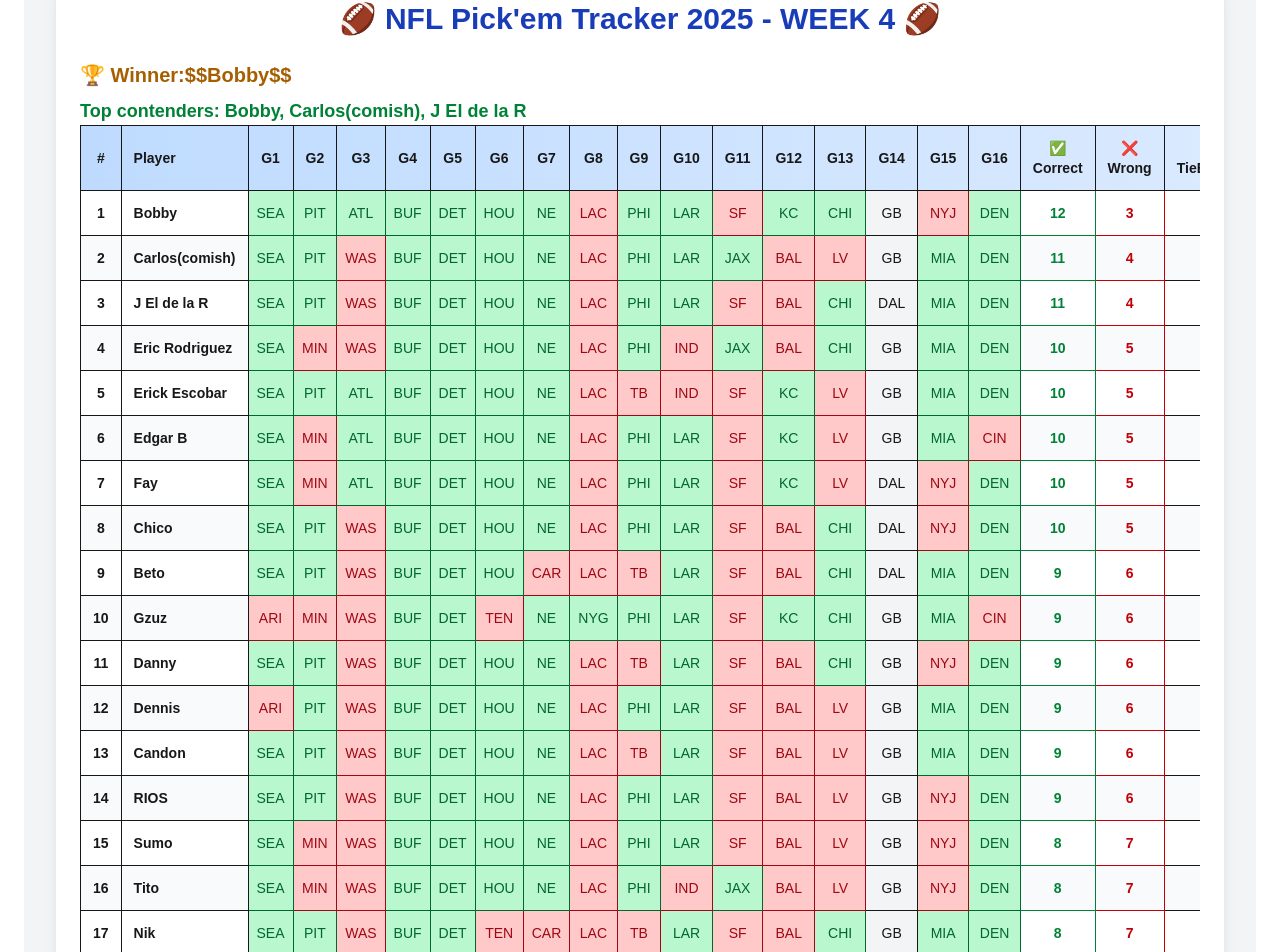
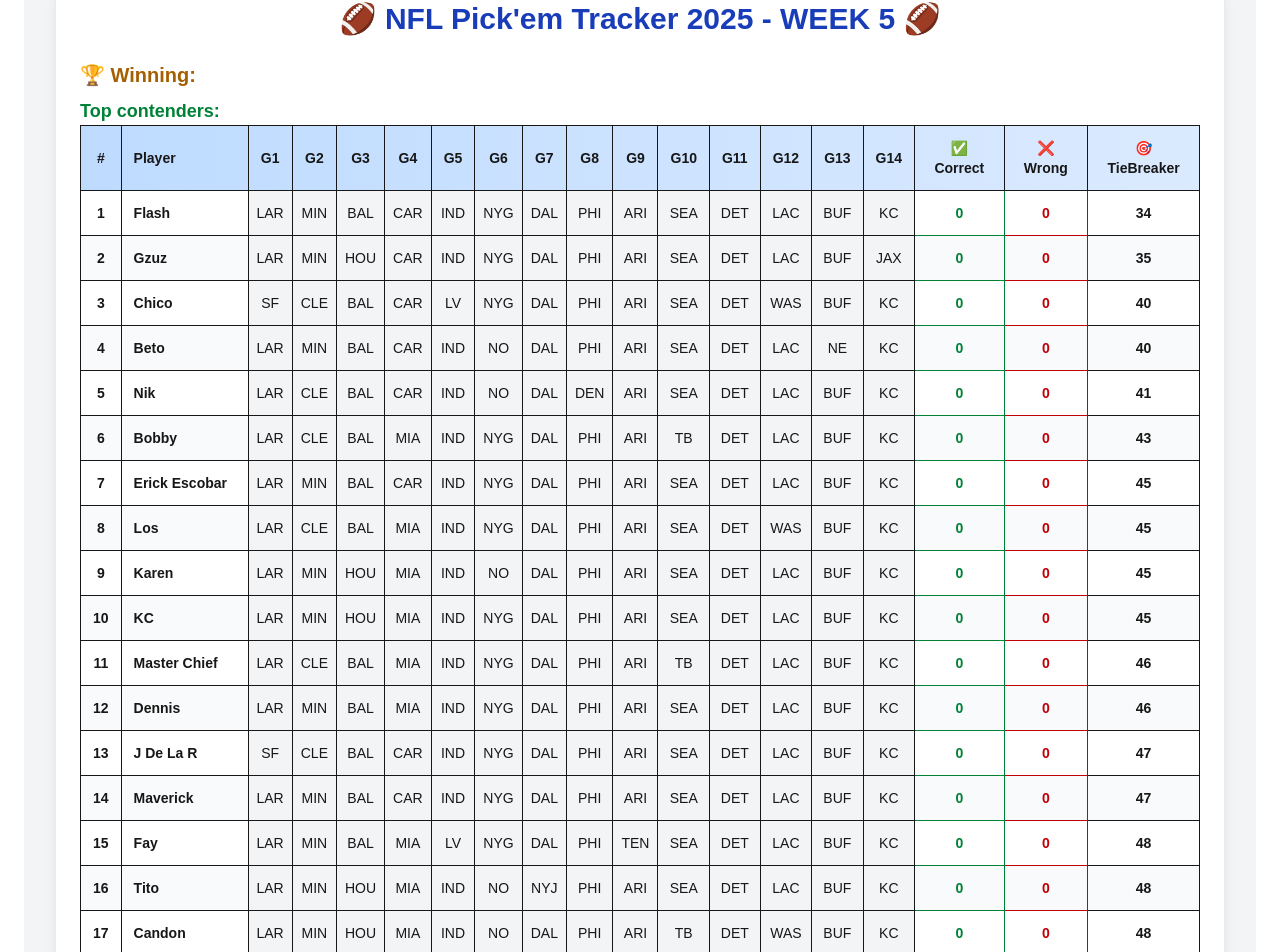
Before and after one commit to CarlosMartinezCM/pickEmTracker, a Next.js app: page / in a window 1280 px wide. Shown: the part 79-1031 px from the top of the page. Built offline with nearby package versions, Linux system fonts and the light colour scheme.

Commit message:
Week 5 player info

```diff
--- a/app/components/PickEmBoard.tsx
+++ b/app/components/PickEmBoard.tsx
@@ -53,35 +53,40 @@ type Result = { [gameIndex: number]: string };
 type LeaderboardPlayer = Player & { correct: number; wrong: number; rank: number };
 
 // Week 4 results
-const confirmedResults: (string | null)[] = ["SEA", "PIT", "ATL", "BUF",
+const confirmedResults: (string | null)[] = [/* Week 5 Results */ null, /* Week 4 results  "SEA", "PIT", "ATL", "BUF",
                                                 "DET", "HOU", "NE", "NYG",
-                                                 "PHI", "LAR", "JAX", "KC","CHI", null, "MIA", "DEN"];
+                                                 "PHI", "LAR", "JAX", "KC","CHI", null, "MIA", "DEN"*/];
 
-// Week 4 Picks (truncated for brevity, keep your full list)
-const initialPlayers: Player[] = [
-  { name: "Carlos(comish)", picks: ["SEA", "PIT", "WAS", "BUF", "DET", "HOU", "NE", "LAC", "PHI", "LAR", "JAX", "BAL", "LV", "GB", "MIA", "DEN"], tiebreaker: 40 },
-  { name: "J El de la R", picks: ["SEA", "PIT", "WAS", "BUF", "DET", "HOU", "NE", "LAC", "PHI", "LAR", "SF", "BAL", "CHI", "DAL", "MIA", "DEN"], tiebreaker: 48 },
-  { name: "Candon", picks: ["SEA", "PIT", "WAS", "BUF", "DET", "HOU", "NE", "LAC", "TB", "LAR", "SF", "BAL", "LV", "GB", "MIA", "DEN"], tiebreaker: 49 },
-  { name: "Fay", picks: ["SEA", "MIN", "ATL", "BUF", "DET", "HOU", "NE", "LAC", "PHI", "LAR", "SF", "KC", "LV", "DAL", "NYJ", "DEN"], tiebreaker: 48 },
-  { name: "Sumo", picks: ["SEA", "MIN", "WAS", "BUF", "DET", "HOU", "NE", "LAC", "PHI", "LAR", "SF", "BAL", "LV", "GB", "NYJ", "DEN"], tiebreaker: 38 },
-  { name: "Edgar B", picks: ["SEA", "MIN", "ATL", "BUF", "DET", "HOU", "NE", "LAC", "PHI", "LAR", "SF", "KC", "LV", "GB", "MIA", "CIN"], tiebreaker: 45 },
-  { name: "Chico", picks: ["SEA", "PIT", "WAS", "BUF", "DET", "HOU", "NE", "LAC", "PHI", "LAR", "SF", "BAL", "CHI", "DAL", "NYJ", "DEN"], tiebreaker: 50 },
-  { name: "Beto", picks: ["SEA", "PIT", "WAS", "BUF", "DET", "HOU", "CAR", "LAC", "TB", "LAR", "SF", "BAL", "CHI", "DAL", "MIA", "DEN"], tiebreaker: 34 },
-  { name: "Nik", picks: ["SEA", "PIT", "WAS", "BUF", "DET", "TEN", "CAR", "LAC", "TB", "LAR", "SF", "BAL", "CHI", "GB", "MIA", "DEN"], tiebreaker: 43 },
-  { name: "Eric Rodriguez", picks: ["SEA", "MIN", "WAS", "BUF", "DET", "HOU", "NE", "LAC", "PHI", "IND", "JAX", "BAL", "CHI", "GB", "MIA", "DEN"], tiebreaker: 42 },
-  { name: "Erick Escobar", picks: ["SEA", "PIT", "ATL", "BUF", "DET", "HOU", "NE", "LAC", "TB", "IND", "SF", "KC", "LV", "GB", "MIA", "DEN"], tiebreaker: 42 },
-  { name: "Bobby", picks: ["SEA", "PIT", "ATL", "BUF", "DET", "HOU", "NE", "LAC", "PHI", "LAR", "SF", "KC", "CHI", "GB", "NYJ", "DEN"], tiebreaker: 43 },
-  { name: "RIOS", picks: ["SEA", "PIT", "WAS", "BUF", "DET", "HOU", "NE", "LAC", "PHI", "LAR", "SF", "BAL", "LV", "GB", "NYJ", "DEN"], tiebreaker: 52 },
-  { name: "Yolo", picks: ["ARI", "MIN", "WAS", "BUF", "DET", "HOU", "CAR", "LAC", "TB", "LAR", "SF", "KC", "LV", "GB", "MIA", "CIN"], tiebreaker: 44 },
-  { name: "Oso", picks: ["SEA", "MIN", "WAS", "BUF", "DET", "HOU", "NE", "LAC", "PHI", "IND", "JAX", "BAL", "CHI", "GB", "NYJ", "CIN"], tiebreaker: 53 },
-  { name: "Teno", picks: ["SEA", "PIT", "WAS", "BUF", "DET", "HOU", "CAR", "LAC", "PHI", "LAR", "SF", "BAL", "LV", "GB", "NYJ", "CIN"], tiebreaker: 37 },
-  { name: "Dennis", picks: ["ARI", "PIT", "WAS", "BUF", "DET", "HOU", "NE", "LAC", "PHI", "LAR", "SF", "BAL", "LV", "GB", "MIA", "DEN"], tiebreaker: 48 },
-  { name: "Gzuz", picks: ["ARI", "MIN", "WAS", "BUF", "DET", "TEN", "NE", "NYG", "PHI", "LAR", "SF", "KC", "CHI", "GB", "MIA", "CIN"], tiebreaker: 38 },
-  { name: "Danny", picks: ["SEA", "PIT", "WAS", "BUF", "DET", "HOU", "NE", "LAC", "TB", "LAR", "SF", "BAL", "CHI", "GB", "NYJ", "DEN"], tiebreaker: 45 },
-  { name: "Los", picks: ["SEA", "MIN", "WAS", "BUF", "DET", "TEN", "CAR", "LAC", "PHI", "IND", "SF", "BAL", "LV", "GB", "MIA", "CIN"], tiebreaker: 45 },
-  { name: "Tito", picks: ["SEA", "MIN", "WAS", "BUF", "DET", "HOU", "NE", "LAC", "PHI", "IND", "JAX", "BAL", "LV", "GB", "NYJ", "DEN"], tiebreaker: 41 },
-  { name: "KC", picks: ["SEA", "MIN", "WAS", "BUF", "DET", "HOU", "NE", "LAC", "TB", "LAR", "SF", "BAL", "LV", "DAL", "NYJ", "DEN"], tiebreaker: 42 }
+
+//Week 5 players
+const initialPlayers = [
+  { name: "Carlos(comish)", picks: ["LAR","CLE","HOU","MIA","IND","NO","NYJ","PHI","ARI","SEA","DET","LAC","NE","JAX"], tiebreaker: 51 },
+  { name: "J De La R", picks: ["SF","CLE","BAL","CAR","IND","NYG","DAL","PHI","ARI","SEA","DET","LAC","BUF","KC"], tiebreaker: 47 },
+  { name: "Nik", picks: ["LAR","CLE","BAL","CAR","IND","NO","DAL","DEN","ARI","SEA","DET","LAC","BUF","KC"], tiebreaker: 41 },
+  { name: "Erick Escobar", picks: ["LAR","MIN","BAL","CAR","IND","NYG","DAL","PHI","ARI","SEA","DET","LAC","BUF","KC"], tiebreaker: 45 },
+  { name: "Rios", picks: ["LAR","MIN","HOU","MIA","IND","NO","DAL","PHI","ARI","TB","DET","LAC","BUF","KC"], tiebreaker: 52 },
+  { name: "Chico", picks: ["SF","CLE","BAL","CAR","LV","NYG","DAL","PHI","ARI","SEA","DET","WAS","BUF","KC"], tiebreaker: 40 },
+  { name: "Edgar B", picks: ["LAR","MIN","BAL","CAR","IND","NYG","DAL","PHI","ARI","SEA","DET","WAS","BUF","KC"], tiebreaker: 53 },
+  { name: "Los", picks: ["LAR","CLE","BAL","MIA","IND","NYG","DAL","PHI","ARI","SEA","DET","WAS","BUF","KC"], tiebreaker: 45 },
+  { name: "Gzuz", picks: ["LAR","MIN","HOU","CAR","IND","NYG","DAL","PHI","ARI","SEA","DET","LAC","BUF","JAX"], tiebreaker: 35 },
+  { name: "Sumo", picks: ["LAR","CLE","BAL","MIA","IND","NYG","DAL","PHI","ARI","SEA","DET","LAC","BUF","KC"], tiebreaker: 49 },
+  { name: "Fay", picks: ["LAR","MIN","BAL","MIA","LV","NYG","DAL","PHI","TEN","SEA","DET","LAC","BUF","KC"], tiebreaker: 48 },
+  { name: "Bobby", picks: ["LAR","CLE","BAL","MIA","IND","NYG","DAL","PHI","ARI","TB","DET","LAC","BUF","KC"], tiebreaker: 43 },
+  { name: "Eric Rodriguez", picks: ["LAR","MIN","BAL","MIA","IND","NYG","DAL","PHI","ARI","SEA","DET","LAC","BUF","KC"], tiebreaker: 52 },
+  { name: "Oso", picks: ["LAR","MIN","BAL","CAR","IND","NO","DAL","PHI","ARI","SEA","DET","LAC","BUF","KC"], tiebreaker: 53 },
+  { name: "N.J.Rios", picks: ["LAR","MIN","HOU","CAR","IND","NYG","NYJ","PHI","ARI","SEA","DET","LAC","BUF","KC"], tiebreaker: 55 },
+  { name: "Master Chief", picks: ["LAR","CLE","BAL","MIA","IND","NYG","DAL","PHI","ARI","TB","DET","LAC","BUF","KC"], tiebreaker: 46 },
+  { name: "Karen", picks: ["LAR","MIN","HOU","MIA","IND","NO","DAL","PHI","ARI","SEA","DET","LAC","BUF","KC"], tiebreaker: 45 },
+  { name: "Maverick", picks: ["LAR","MIN","BAL","CAR","IND","NYG","DAL","PHI","ARI","SEA","DET","LAC","BUF","KC"], tiebreaker: 47 },
+  { name: "Flash", picks: ["LAR","MIN","BAL","CAR","IND","NYG","DAL","PHI","ARI","SEA","DET","LAC","BUF","KC"], tiebreaker: 34 },
+  { name: "Danny", picks: ["LAR","MIN","BAL","MIA","IND","NYG","DAL","PHI","ARI","SEA","DET","LAC","BUF","KC"], tiebreaker: 51 },
+  { name: "Dennis", picks: ["LAR","MIN","BAL","MIA","IND","NYG","DAL","PHI","ARI","SEA","DET","LAC","BUF","KC"], tiebreaker: 46 },
+  { name: "KC", picks: ["LAR","MIN","HOU","MIA","IND","NYG","DAL","PHI","ARI","SEA","DET","LAC","BUF","KC"], tiebreaker: 45 },
+  { name: "Tito", picks: ["LAR","MIN","HOU","MIA","IND","NO","NYJ","PHI","ARI","SEA","DET","LAC","BUF","KC"], tiebreaker: 48 },
+  { name: "Candon", picks: ["LAR","MIN","HOU","MIA","IND","NO","DAL","PHI","ARI","TB","DET","WAS","BUF","KC"], tiebreaker: 48 },
+  { name: "Beto", picks: ["LAR","MIN","BAL","CAR","IND","NO","DAL","PHI","ARI","SEA","DET","LAC","NE","KC"], tiebreaker: 40 },
 ];
+
 
 // Helper: calculate correct/wrong
 const calculateRecord = (picks: string[], results: Result) => {
@@ -172,31 +177,29 @@ export default function PickemTracker() {
     <div className="p-8 bg-gray-100 dark:bg-gray-900 min-h-screen space-y-8 transition-colors duration-300">      {/* Picks Tracker */}
       <Card>
         <h1 className="text-3xl text-center font-bold mb-6 text-blue-800 dark:text-blue-300">
-          🏈 NFL Pick'em Tracker 2025 - WEEK 4 🏈
+          🏈 NFL Pick'em Tracker 2025 - WEEK 5 🏈
         </h1>
         {/* Winner */}
         {winners.length > 0 && (
           <div className="mt-4 text-xl font-bold text-yellow-700 dark:text-green-300 blink">
-            🏆 Winner:$$
-            {winners.map(p => p.name /******* this is the winners section so next to rophy add Winning p.name when ready set this */).join(", ")}$$
+            🏆 Winning: {(" ")}
+            {winners.map(p => null /* p.name ****** this is the winners section so next to rophy add Winning p.name when ready set this */).join(", ")}
           </div>
         )}
-
         {/* Top contenders */}
         {realisticWinners.length > 0 && (
           <div className="mt-2 text-lg font-semibold text-green-700 dark:text-blue-200">
-            Top contenders: {realisticWinners.map(p => p.name).join(", ")}
+            Top contenders: {(" ")}
             {/* Top contenders: {realisticWinners.map(p => p.name).join(", ")} */}
           </div>
         )}
-
         <div className="overflow-x-auto">
           <table className="min-w-full border-collapse border border-gray-300 dark:border-gray-700 text-sm">
             <thead className="bg-gradient-to-r from-blue-200 to-blue-100 dark:from-blue-900 dark:to-blue-700 sticky top-0">
               <tr>
-                <th className="border p-3 text-center">#</th> {/* 👈 new column */}
+                <th className="border p-3 text-center">#</th>{/* 👈 new column */}
                 <th className="border p-3 text-left">Player</th>
-                {Array.from({ length: 16 }).map((_, idx) => (
+                {Array.from({ length: 14 }).map((_, idx) => (
                   <th key={idx} className="border p-3 text-center">G{idx + 1}</th>
                 ))}
                 <th className="border p-3 text-center">✅ Correct</th>
@@ -217,7 +220,7 @@ export default function PickemTracker() {
                       } hover:bg-gray-100 dark:hover:bg-gray-600
           ${isTop4 ? "ring-2 ring-yellow-400 dark:ring-yellow-500" : ""}`}
                   >
-                    <td className="border p-3 text-center font-bold">{i + 1}</td> {/* 👈 number */}
+                    <td className="border p-3 text-center font-bold">{i + 1}</td>{/* 👈 number */}
                     <td className="border p-3 font-semibold">{player.name}</td>
                     {player.picks.map((pick, idx) => (
                       <td
--- a/package.json
+++ b/package.json
@@ -11,8 +11,8 @@
     "html2canvas": "^1.4.1",
     "jspdf": "^3.0.3",
     "next": "^15.5.4",
-    "react": "^19.1.1",
-    "react-dom": "^19.1.1"
+    "react": "^19.2.0",
+    "react-dom": "^19.2.0"
   },
   "devDependencies": {
     "@tailwindcss/postcss": "^4",
```
Also changed, not shown: 2 other files (tests, documents, lock files or other folders).
